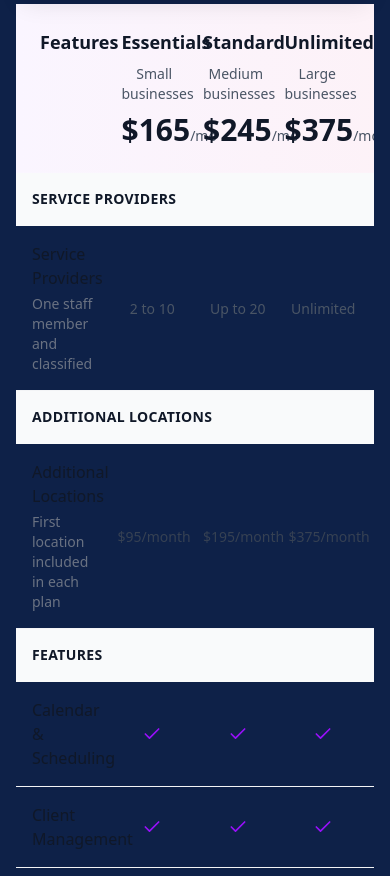
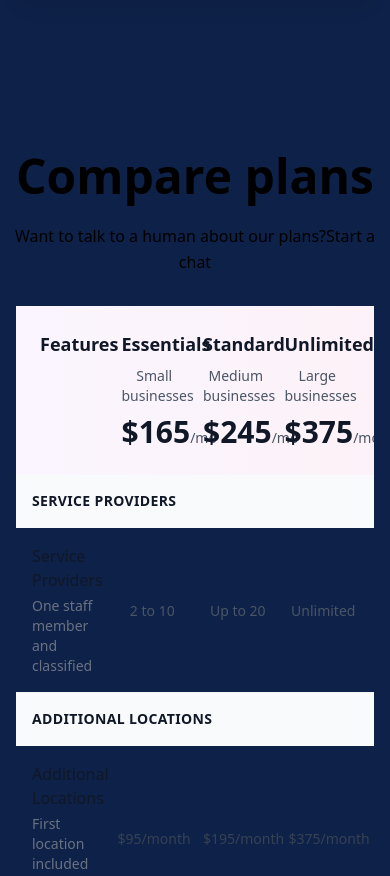
Before and after one commit to tahmidwevloper/Parlouriya-landing, a Next.js app: page /pricing in a window 390 px wide. Shown: the part 2800-3676 px from the top of the page. Built offline with nearby package versions, Linux system fonts and the light colour scheme.

Commit message:
Fix: pricingTable fixed header responsive issue was solved

```diff
--- a/components/pricingComponent/pricingTable/pricingTable.tsx
+++ b/components/pricingComponent/pricingTable/pricingTable.tsx
@@ -3,10 +3,18 @@
 import { useState, useEffect } from "react"
 import { Check } from "lucide-react"
 import { Button } from "@/components/ui/button"
+import SectionHeader from "@/components/SharedComponent/SectionHeader/SectionHeader"
 
 
 const PricingTable = () => {
-  const [isHeaderSticky, setIsHeaderSticky] = useState(scrollY > 3000 ? true : false)
+  const [isHeaderSticky, setIsHeaderSticky] = useState(false)
+
+  const sectionHeaderData = {
+    sectionHeader: "No header",
+    sectionTitle: "Compare plans",
+    sectionDescription: "Want to talk to a human about our plans?Start a chat",
+    isCentered: true,
+  }
 
   const pricingData = {
         plans: [
@@ -301,19 +309,25 @@ const PricingTable = () => {
       useEffect(() => {
         const handleScroll = () => {
           const scrollTop = window.scrollY;
-          if (scrollTop > 1200) {
+          const screenWidth = window.innerWidth;
+
+          if(screenWidth <768){
+            setIsHeaderSticky(false)
+          }
+
+          if (scrollTop > 3680) {
+            setIsHeaderSticky(false)
+          } else if (scrollY > 1580 && screenWidth >= 768) {
             setIsHeaderSticky(true)
-          } else if (scrollTop > 3300){
-            setIsHeaderSticky(false)
           } else {
             setIsHeaderSticky(false);
           }
-
         };
 
         window.addEventListener('scroll', handleScroll);
         return () => window.removeEventListener('scroll', handleScroll);
-      }, []);
+      }, [window.scrollY]);
+
 
 
       // eslint-disable-next-line @typescript-eslint/no-unused-vars, @typescript-eslint/no-explicit-any
@@ -337,7 +351,9 @@ const PricingTable = () => {
       }
 
   return (
-    <div className="w-full max-w-6xl mx-auto p-4">
+    <div className="my-16">
+        <SectionHeader sectionHeaderData={sectionHeaderData} />
+        <div className="w-full max-w-6xl mx-auto p-4 pricing-table">
       <div className="overflow-hidden">
         <div
           className={`transition-all duration-300 bg-gradient-to-r from-purple-50 to-pink-50 border-b ${
@@ -400,6 +416,7 @@ const PricingTable = () => {
       <Button className='rounded-full text-white bg-pink-700 hover:bg-pink-800 px-9 py-7'>Try it now</Button>
     </div>
     </div>
+    </div>
   )
 }
 
```
